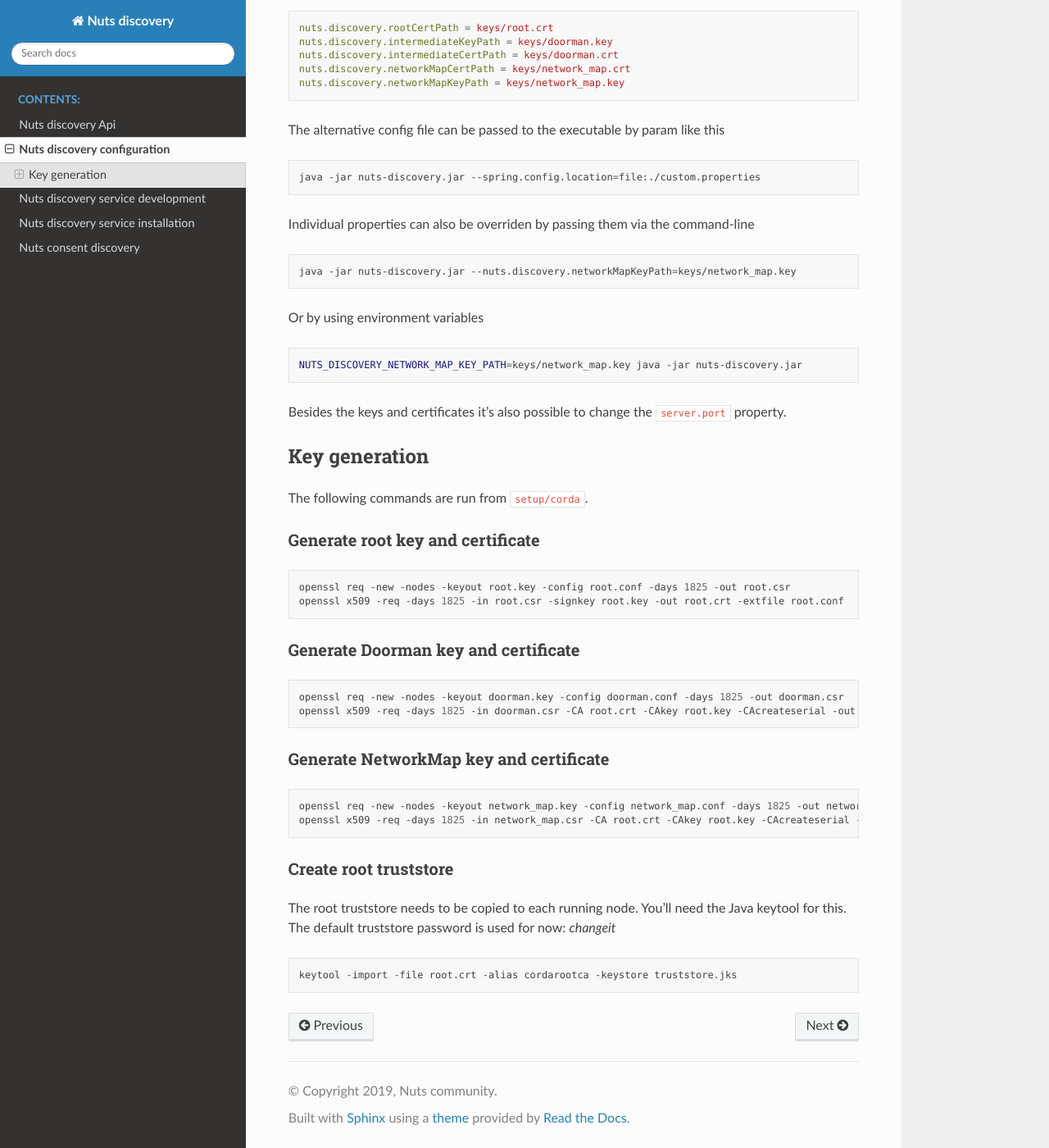
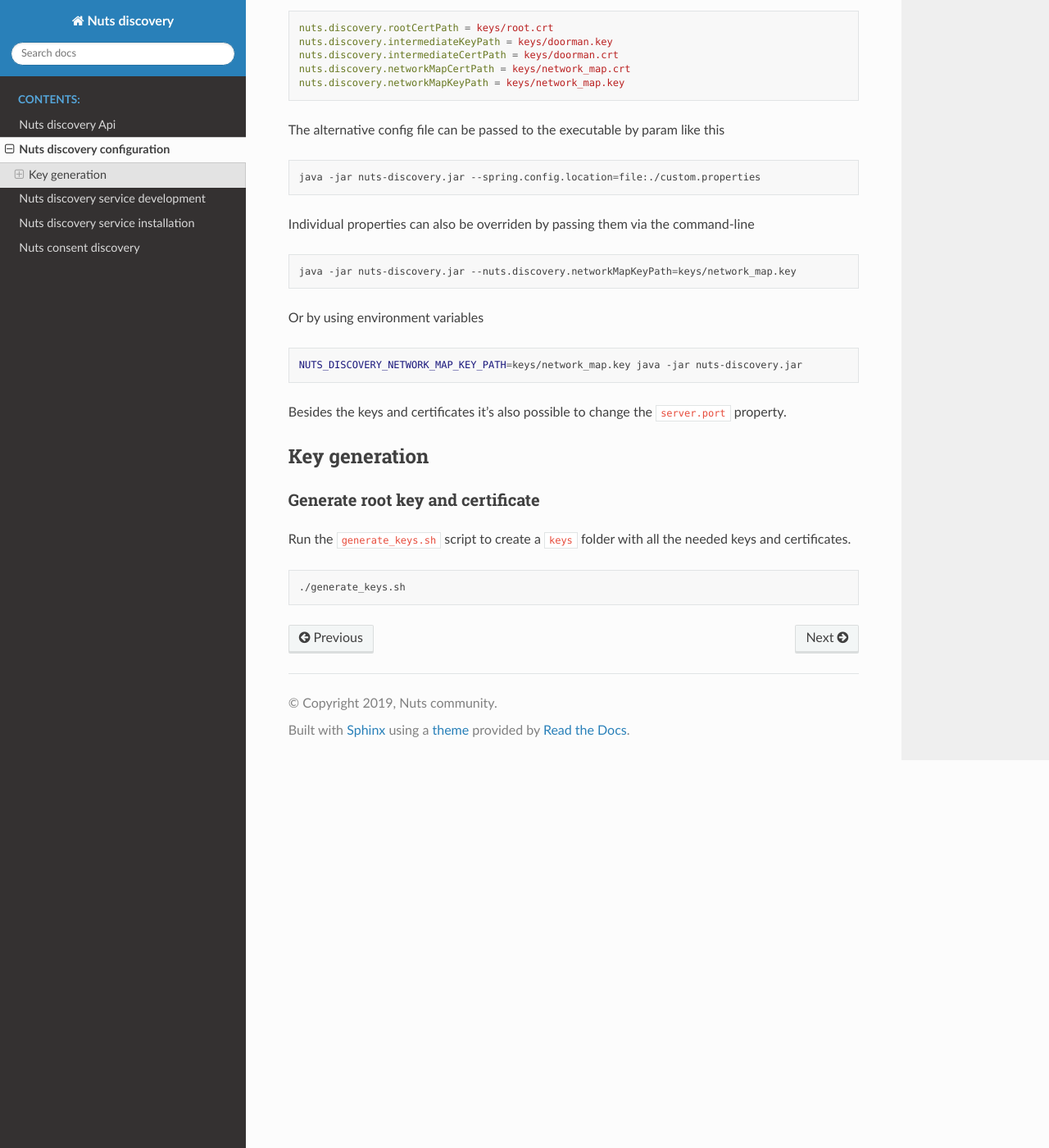
Before and after one commit to nuts-foundation/nuts-discovery, a Sphinx documentation site: the page built from docs/pages/configuration/discovery.rst, in a window 1280 px wide and 1400 px high, scrolled down 586 px. Shown: the whole window at 82% size. Built offline with Sphinx 7.4.7 and the Read the Docs theme 2.0.0, drawn with Linux system fonts in a browser that asks for light colours; some of the changed text lies outside the part shown.

Commit message:
Edit the correct readme
Previous commit was overwritten by the generate.

```diff
--- a/docs/pages/configuration/discovery.rst
+++ b/docs/pages/configuration/discovery.rst
@@ -16,7 +16,7 @@
 nuts.discovery.intermediateKeyPath      keys/doorman.key        Corda doorman key path, used to sign node csr's
 nuts.discovery.intermediateCertPath     keys/doorman.crt        Corda doorman certificate path
 nuts.discovery.networkMapCertPath       keys/network_map.crt    Corda network map certificate path
-nuts.discovery.networkMapKeyPath        keys/network_map.key    corda network map key path, used to sign network parameters and nodeinfo objects
+nuts.discovery.networkMapKeyPath        keys/network_map.key    Corda network map key path, used to sign network parameters and nodeinfo objects
 ===================================     ====================    ================================================================================
 
 These locations can be overriden by providing an alternative properties file with the following contents
@@ -52,41 +52,11 @@
 Key generation
 ==============
 
-The following commands are run from ``setup/corda``.
-
-
 Generate root key and certificate
 ---------------------------------
 
-.. sourcecode:: shell
-
-   openssl req -new -nodes -keyout root.key -config root.conf -days 1825 -out root.csr
-   openssl x509 -req -days 1825 -in root.csr -signkey root.key -out root.crt -extfile root.conf
-
-
-Generate Doorman key and certificate
-------------------------------------
+Run the ``generate_keys.sh`` script to create a ``keys`` folder with all the needed keys and certificates.
 
 .. sourcecode:: shell
 
-   openssl req -new -nodes -keyout doorman.key -config doorman.conf -days 1825 -out doorman.csr
-   openssl x509 -req -days 1825 -in doorman.csr -CA root.crt -CAkey root.key -CAcreateserial -out doorman.crt -extfile doorman.conf
-
-
-Generate NetworkMap key and certificate
----------------------------------------
-
-.. sourcecode:: shell
-
-   openssl req -new -nodes -keyout network_map.key -config network_map.conf -days 1825 -out network_map.csr
-   openssl x509 -req -days 1825 -in network_map.csr -CA root.crt -CAkey root.key -CAcreateserial -out network_map.crt -extfile network_map.conf
-
-
-Create root truststore
-----------------------
-
-The root truststore needs to be copied to each running node. You'll need the Java keytool for this. The default truststore password is used for now: *changeit*
-
-.. sourcecode:: shell
-
-   keytool -import -file root.crt -alias cordarootca -keystore truststore.jks
+  ./generate_keys.sh
```
Also changed, not shown: README.rst (+3 -33 lines).
